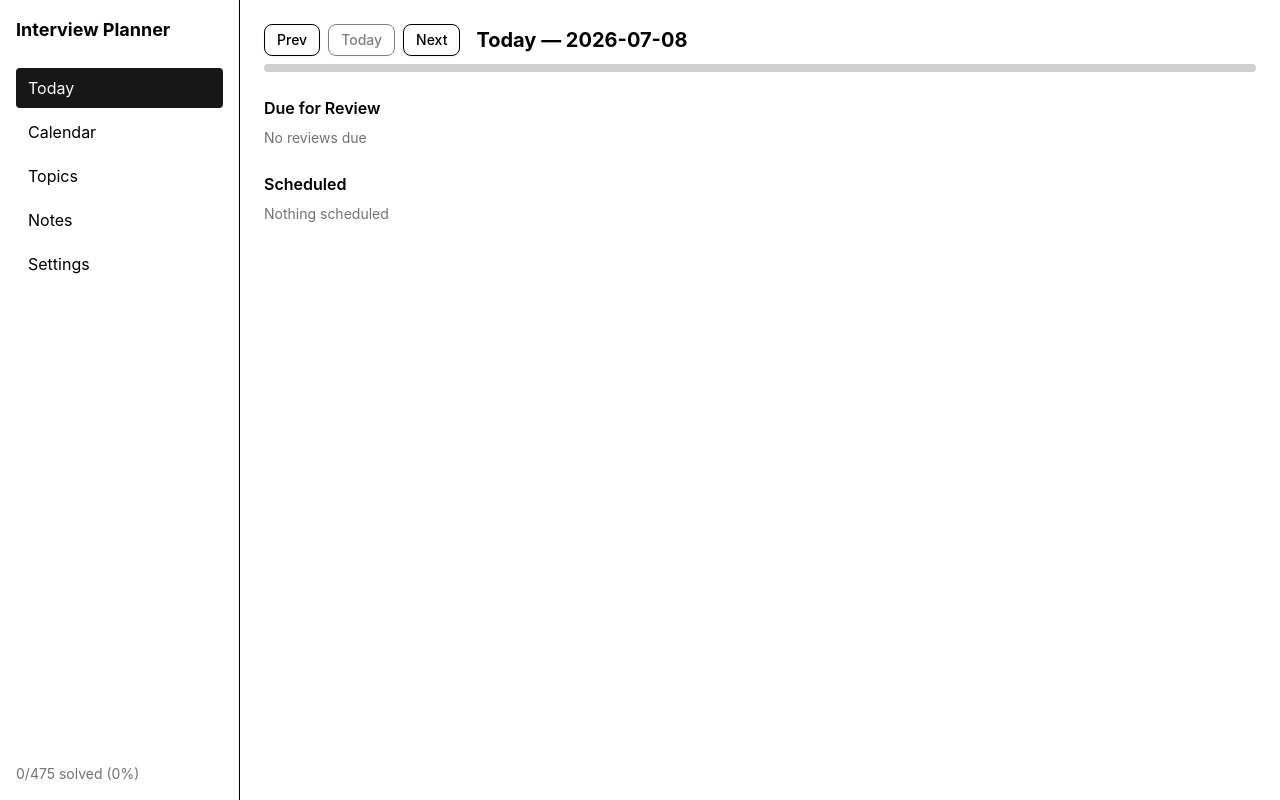
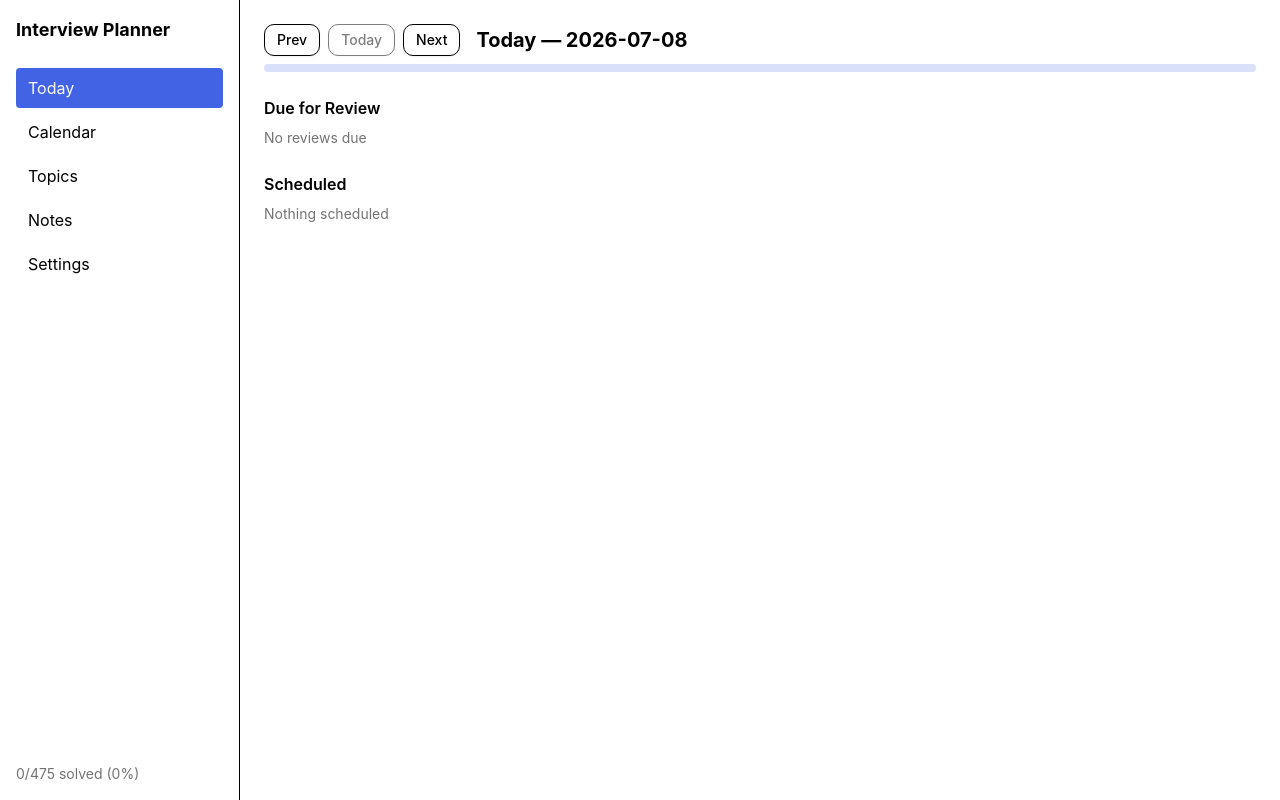
Before and after one commit to hemanthsavasere/interview-study-planner, a React (Vite) app: page / in a window 1280 px wide. Built offline with nearby package versions, Linux system fonts and the light colour scheme.

Commit message:
style: indigo primary + diff/status design tokens

```diff
--- a/src/index.css
+++ b/src/index.css
@@ -38,7 +38,7 @@
   --card-foreground: oklch(0.145 0 0);
   --popover: oklch(1 0 0);
   --popover-foreground: oklch(0.145 0 0);
-  --primary: oklch(0.205 0 0);
+  --primary: oklch(0.55 0.2 268);
   --primary-foreground: oklch(0.985 0 0);
   --secondary: oklch(0.97 0 0);
   --secondary-foreground: oklch(0.205 0 0);
@@ -50,24 +50,32 @@
   --destructive-foreground: oklch(0.577 0.245 27.325);
   --border: oklch(0.922 0 0);
   --input: oklch(0.922 0 0);
-  --ring: oklch(0.87 0 0);
+  --ring: oklch(0.55 0.2 268 / 0.35);
   --chart-1: oklch(0.646 0.222 41.116);
   --chart-2: oklch(0.6 0.118 184.704);
   --chart-3: oklch(0.398 0.07 227.392);
   --chart-4: oklch(0.828 0.189 84.429);
   --chart-5: oklch(0.769 0.188 70.08);
-  --radius: 0.625rem;
+  --radius: 0.75rem;
+  --diff-easy-bg: oklch(0.95 0.05 150);      --diff-easy-fg: oklch(0.35 0.12 150);
+  --diff-medium-bg: oklch(0.95 0.06 75);     --diff-medium-fg: oklch(0.4 0.13 75);
+  --diff-hard-bg: oklch(0.95 0.06 25);       --diff-hard-fg: oklch(0.4 0.15 25);
+  --diff-fundamental-bg: oklch(0.95 0.01 260); --diff-fundamental-fg: oklch(0.4 0.02 260);
+  --status-todo-bg: oklch(0.96 0 0);         --status-todo-fg: oklch(0.45 0 0);
+  --status-tried-bg: oklch(0.95 0.06 75);    --status-tried-fg: oklch(0.4 0.13 75);
+  --status-solved-bg: oklch(0.93 0.07 250);  --status-solved-fg: oklch(0.4 0.13 268);
+  --status-mastered-bg: oklch(0.9 0.13 150); --status-mastered-fg: oklch(0.3 0.15 150);
 }
 
 .dark {
   --background: oklch(0.145 0 0);
   --foreground: oklch(0.985 0 0);
-  --card: oklch(0.145 0 0);
+  --card: oklch(0.19 0 0);
   --card-foreground: oklch(0.985 0 0);
-  --popover: oklch(0.145 0 0);
+  --popover: oklch(0.18 0 0);
   --popover-foreground: oklch(0.985 0 0);
-  --primary: oklch(0.985 0 0);
-  --primary-foreground: oklch(0.205 0 0);
+  --primary: oklch(0.68 0.19 268);
+  --primary-foreground: oklch(0.145 0 0);
   --secondary: oklch(0.269 0 0);
   --secondary-foreground: oklch(0.985 0 0);
   --muted: oklch(0.269 0 0);
@@ -78,10 +86,18 @@
   --destructive-foreground: oklch(0.637 0.237 25.331);
   --border: oklch(0.269 0 0);
   --input: oklch(0.269 0 0);
-  --ring: oklch(0.439 0 0);
+  --ring: oklch(0.68 0.19 268 / 0.35);
   --chart-1: oklch(0.488 0.243 264.376);
   --chart-2: oklch(0.696 0.17 162.48);
   --chart-3: oklch(0.769 0.188 70.08);
   --chart-4: oklch(0.627 0.265 303.9);
   --chart-5: oklch(0.645 0.246 16.439);
+  --diff-easy-bg: oklch(0.3 0.08 150);        --diff-easy-fg: oklch(0.85 0.13 150);
+  --diff-medium-bg: oklch(0.32 0.09 75);      --diff-medium-fg: oklch(0.85 0.14 75);
+  --diff-hard-bg: oklch(0.32 0.1 25);         --diff-hard-fg: oklch(0.85 0.16 25);
+  --diff-fundamental-bg: oklch(0.3 0.02 260); --diff-fundamental-fg: oklch(0.85 0.03 260);
+  --status-todo-bg: oklch(0.28 0 0);          --status-todo-fg: oklch(0.7 0 0);
+  --status-tried-bg: oklch(0.32 0.09 75);     --status-tried-fg: oklch(0.85 0.14 75);
+  --status-solved-bg: oklch(0.3 0.1 268);     --status-solved-fg: oklch(0.85 0.14 268);
+  --status-mastered-bg: oklch(0.32 0.15 150); --status-mastered-fg: oklch(0.85 0.16 150);
 }
```
